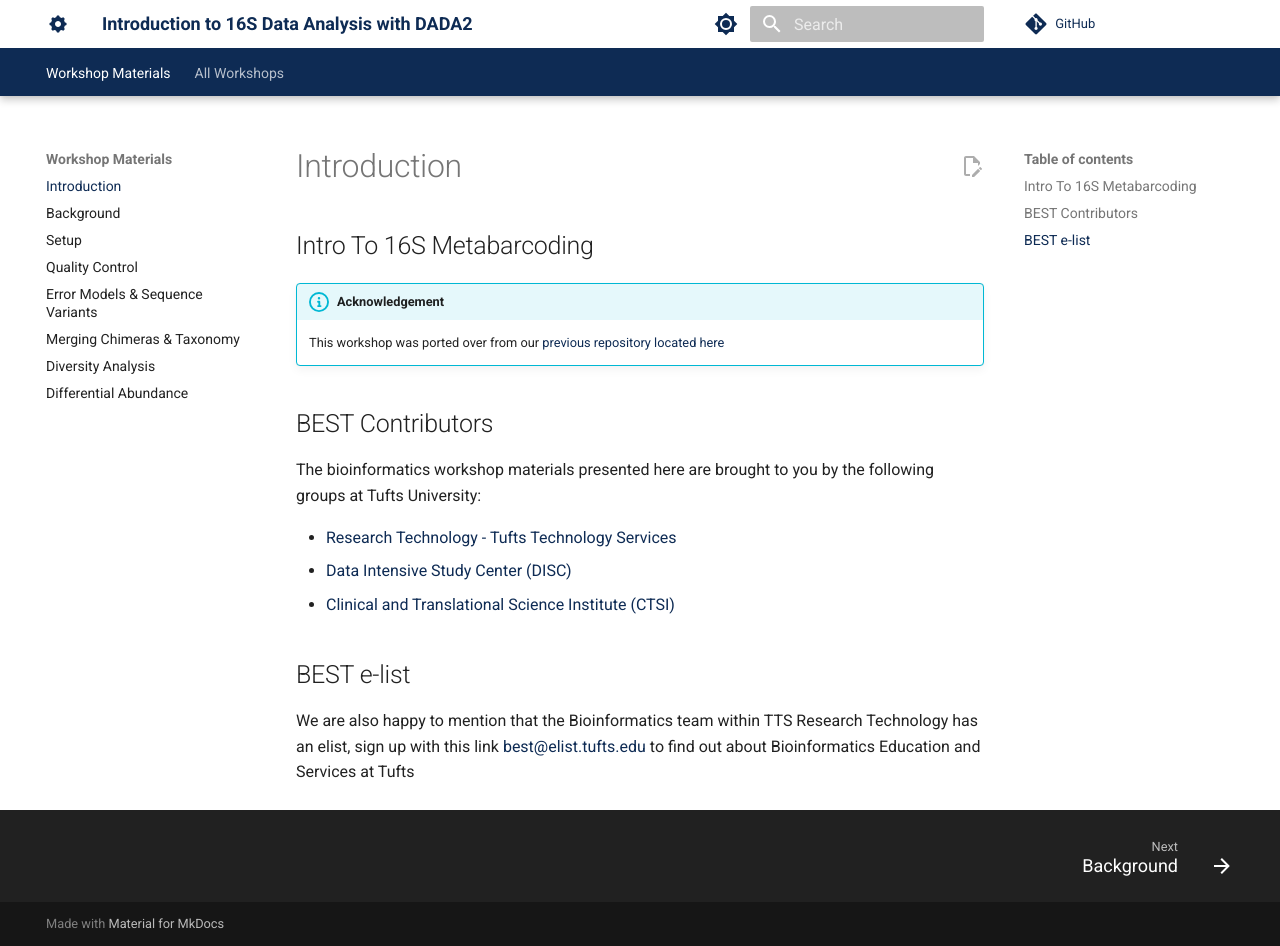
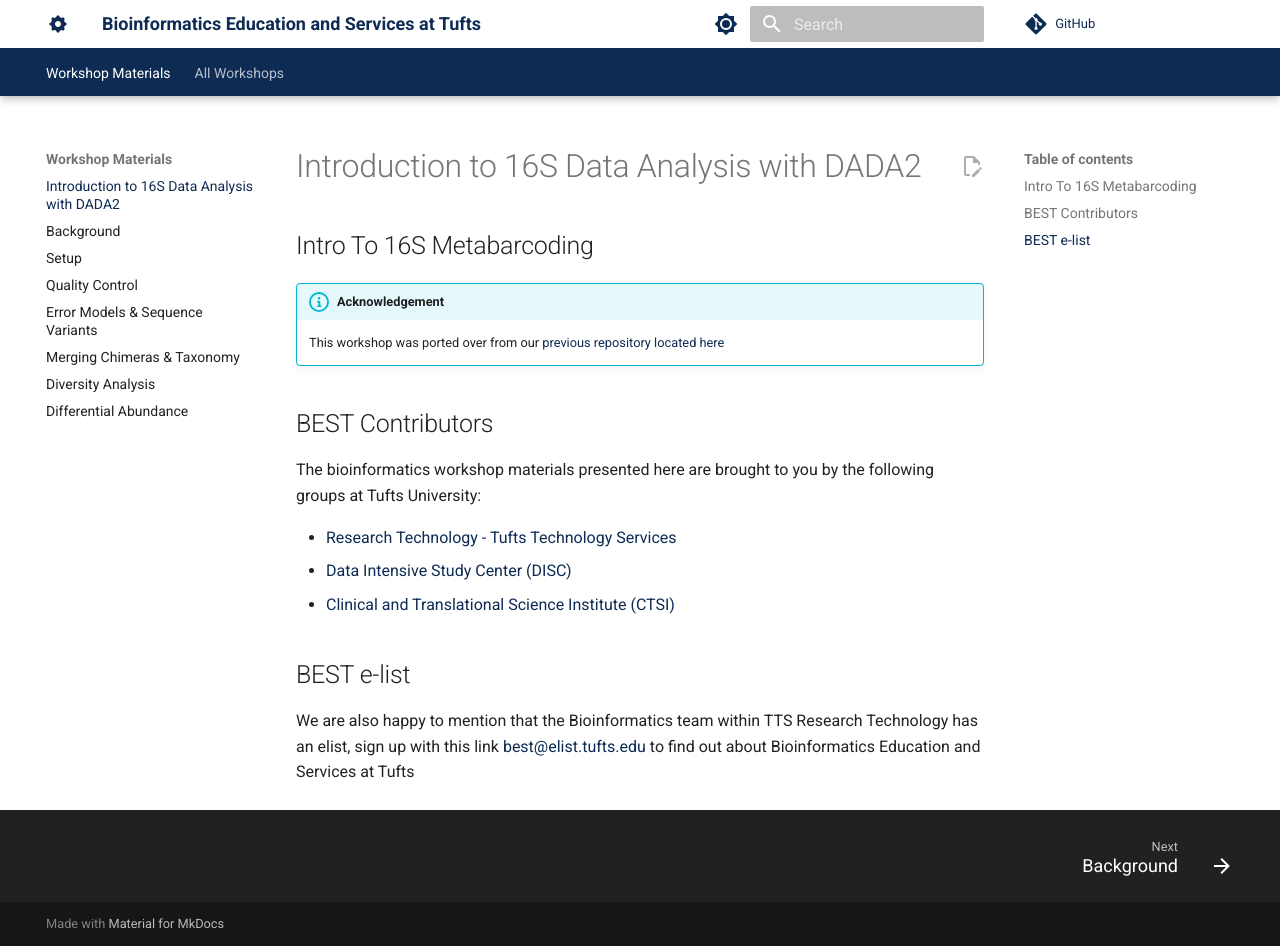
Before and after one commit to best-tufts/intro_to_single_cell_rnaseq, an MkDocs documentation site: the page built from docs/intro16S/01_metabarcoding-intro.md, in a window 1280 px wide and 946 px high. Built offline with MkDocs 1.6.1 and Material for MkDocs 9.7.7, drawn with Linux system fonts in a browser that asks for light colours; comment, search, counter and statistics services are not loaded.

Commit message:
Update mkdocs.yml

```diff
--- a/mkdocs.yml
+++ b/mkdocs.yml
@@ -1,4 +1,4 @@
-site_name: Introduction to 16S Data Analysis with DADA2
+site_name: Bioinformatics Education and Services at Tufts
 repo_url: https://github.com/best-tufts/intro_to_16S
 edit_uri: blob/main/docs/
 
@@ -74,7 +74,7 @@ extra_javascript:
 
 nav:
     - Workshop Materials :
-        - Introduction: intro16S/01_metabarcoding-intro.md
+        - "Introduction to 16S Data Analysis with DADA2": intro16S/01_metabarcoding-intro.md
         - Background: intro16S/02_background.md
         - Setup: intro16S/03_setup.md
         - Quality Control: intro16S/04_quality-control.md
```
